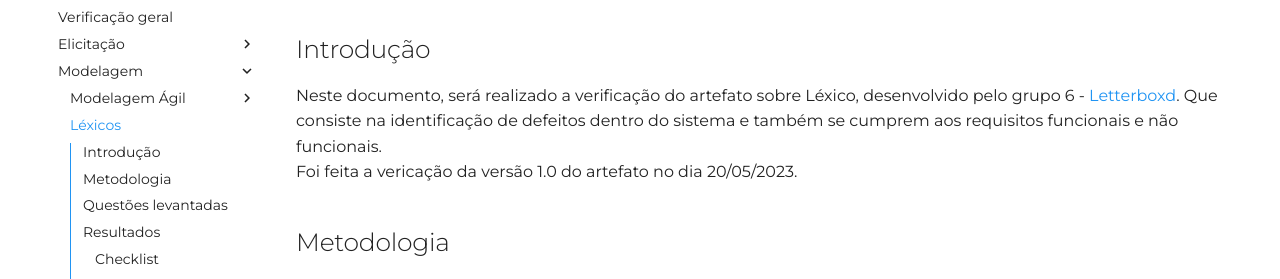
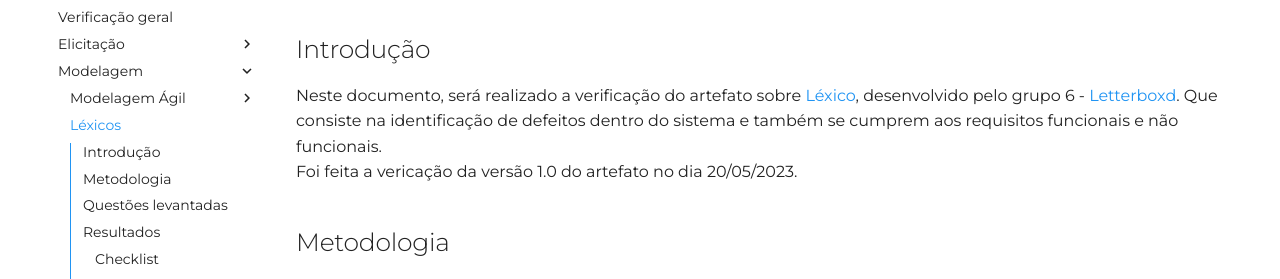
Before and after one commit to Requisitos-de-Software/2023.1-Simplenote, an MkDocs documentation site: the page built from docs/analise-grupo6/modelagem/lexicos.md, in a window 1280 px wide and 900 px high. Shown: the part 196-475 px from the top of the window. Built offline with MkDocs 1.6.1 and Material for MkDocs 9.7.7, drawn with Linux system fonts in a browser that asks for light colours; some web fonts are replaced; comment, search, counter and statistics services are not loaded; some of the changed lines change nothing that is shown.

Commit message:
revisão ok

```diff
--- a/docs/analise-grupo6/modelagem/lexicos.md
+++ b/docs/analise-grupo6/modelagem/lexicos.md
@@ -2,7 +2,7 @@
 
 ## Introdução
 
-Neste documento, será realizado a verificação do artefato sobre Léxico, desenvolvido pelo grupo 6 - [Letterboxd](https://github.com/Requisitos-de-Software/2023.1-Letterboxd/tree/master).
+Neste documento, será realizado a verificação do artefato sobre [Léxico](https://github.com/Requisitos-de-Software/2023.1-Letterboxd/blob/master/docs/Modelagem/lexicos.md), desenvolvido pelo grupo 6 - [Letterboxd](https://github.com/Requisitos-de-Software/2023.1-Letterboxd/tree/master).
 Que consiste na identificação de defeitos dentro do sistema e também se cumprem aos requisitos funcionais e não funcionais.
 <br> Foi feita a vericação da versão 1.0 do artefato no dia 20/05/2023.
 
```
